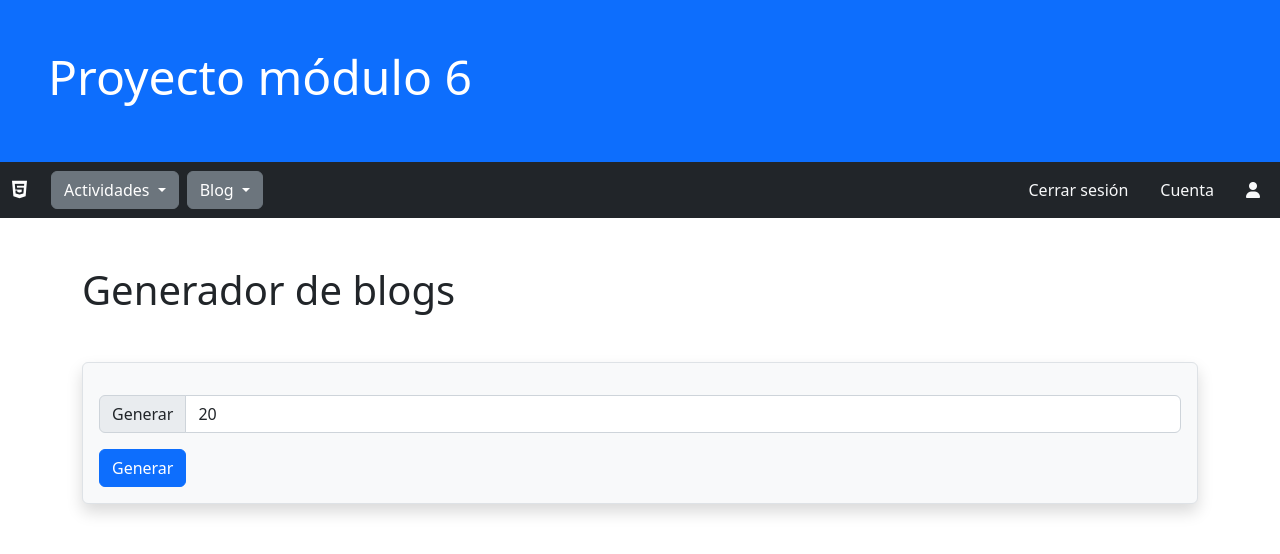
After one commit to DavidEspinoG/diplomado_django_m6, a Django app: page /blog/generator/ in a window 1280 px wide. The commit adds this page. Shown: the top 554 px of the page. Run offline with Django 4.2, Linux system fonts and the light colour scheme.

Commit message:
blog generator

```diff
--- a/actividades/templates/actividades/base.html
+++ b/actividades/templates/actividades/base.html
@@ -36,7 +36,7 @@
                     <!-- .me-auto es para que todo lo que esté fuera de la lista
                     se pegue al lado derecho -->
                     <ul class="navbar-nav me-auto mb-0 pt-3 pt-sm-0">
-                        <div class="dropdown">
+                        <div class="dropdown mx-2">
                             <a class="btn btn-secondary dropdown-toggle" href="#" role="button" data-bs-toggle="dropdown" aria-expanded="false">
                               Actividades
                             </a>
@@ -45,7 +45,17 @@
                               <li><a class="dropdown-item" href="{% url 'actividades:generador' %}">Generador de actividades</a></li>
                               <li><a class="dropdown-item" href="{% url 'actividades:crear' %}">Crear actividad</a></li>
                             </ul>
-                          </div>
+                        </div>
+                        <div class="dropdown">
+                            <a class="btn btn-secondary dropdown-toggle" href="#" role="button" data-bs-toggle="dropdown" aria-expanded="false">
+                              Blog
+                            </a>
+                            <ul class="dropdown-menu">
+                              <li><a class="dropdown-item" href="{% url 'blog:home' %}">Lista de blogs</a></li>
+                              <li><a class="dropdown-item" href="{% url 'blog:generator' %}">Generador de blogs</a></li>
+                              <li><a class="dropdown-item" href="{% url 'actividades:crear' %}">Crear blog</a></li>
+                            </ul>
+                        </div>
                     </ul>
                     <div class="d-flex pt-3 pt-sm-0 me-2 text-light flex-column flex-sm-row gap-3">
                         <a class="text-decoration-none text-light me-3" href="">Cerrar sesión</a>
--- /dev/null
+++ b/blog/templates/blog/blog_generator.html
@@ -0,0 +1,24 @@
+{% extends 'actividades/base.html' %}
+
+{% block contenido %}
+<div class="container my-5">
+    <h1 class="display-6">Generador de blogs</h1>
+</div>
+<div class="container">
+    <!-- Como queremos que el formulario se envíe a la misma ruta, no nocesitamos el atributo action -->
+    <form class="bg-light border mt-3 p-3 rounded shadow" method="post">
+        <!-- Entradas agrupadas: .input-group .input-group-text -->
+        {% csrf_token %}
+        <div class="my-3">
+            <div class="input-group my-1">
+                <span class="input-group-text">Generar</span>
+                <input type="text" class="form-control" name="cantidad" placeholder="" value="20">
+            </div>
+        </div>
+        <button type="submit" class="btn btn-primary">Generar</button>
+    </form>
+</div>
+
+
+
+{% endblock %}
--- a/blog/templates/blog/blog_home.html
+++ b/blog/templates/blog/blog_home.html
@@ -4,7 +4,7 @@
     <h1 class="display-6">Blog</h1>
 </div>
 <div class="container my-5 d-flex flex-column justify-content-end gap-3">
-    {% for blog in blog_list %}
+    {% for blog in blogs %}
     <div class="p-3 border rounded-3 shadow-sm">
         <div>
             <a href="" class="list-group-item list-group-item-action">
@@ -12,10 +12,7 @@
                     <h5 class="mb-1">{{blog.titulo}}</h5>
                     <small>{{blog.contenido}}</small>
                 </div>
-                <p class="mb-1">{{blog.contenido}}...</p>
             </a>
-            <!-- <a href=""><small class="badge bg-secondary rounded-pill">{{actividad.importancia}}</small></a>
-            <a href=""><small class="badge bg-secondary rounded-pill">{{actividad.estado}}</small></a> -->
         </div>
     </div>
     {% endfor %}
--- a/blog/urls.py
+++ b/blog/urls.py
@@ -2,5 +2,6 @@ from django.urls import path
 from . import views
 app_name = "blog"
 urlpatterns = [
-    path('', views.blog.as_view(), name='blog_home' ),
+    path('', views.BlogHome.as_view(), name='home' ),
+    path('generator/', views.BlogGenerator.as_view(), name='generator'),
 ]
--- a/blog/views.py
+++ b/blog/views.py
@@ -1,7 +1,23 @@
-from django.shortcuts import render
+from datetime import datetime
 from django.views.generic import ListView
 from . import models
-# Create your views here.
-class blog(ListView):
+from django.views import View
+from django.shortcuts import render, redirect
+import lorem
+class BlogHome(ListView):
     model = models.EntradaBlog
     template_name= 'blog/blog_home.html'
+    context_object_name = 'blogs'
+
+class BlogGenerator(View):
+    def get(self, request):
+        return render(request, template_name=('blog/blog_generator.html'))
+    def post(self, request):
+        cantidad = int(request.POST.get('cantidad', 0))
+        # fecha = datetime.now()
+        for _ in range(cantidad):
+            blog = models.EntradaBlog()
+            blog.titulo = lorem.sentence()
+            blog.contenido = lorem.paragraph()
+            blog.save()
+        return redirect('blog:home')
--- a/vistas/urls.py
+++ b/vistas/urls.py
@@ -17,6 +17,6 @@ from django.contrib import admin
 from django.urls import path, include
 urlpatterns = [
     path('admin/', admin.site.urls),
-    path('actividades/', include('actividades.urls')),
+    path('', include('actividades.urls')),
     path('blog/', include('blog.urls')),
 ]
```
Also changed, not shown: db.sqlite3.
